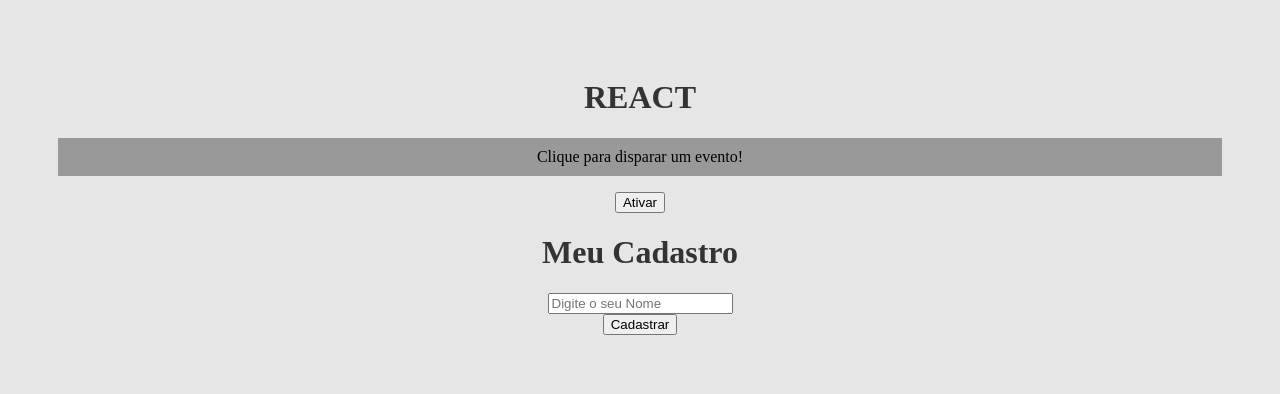
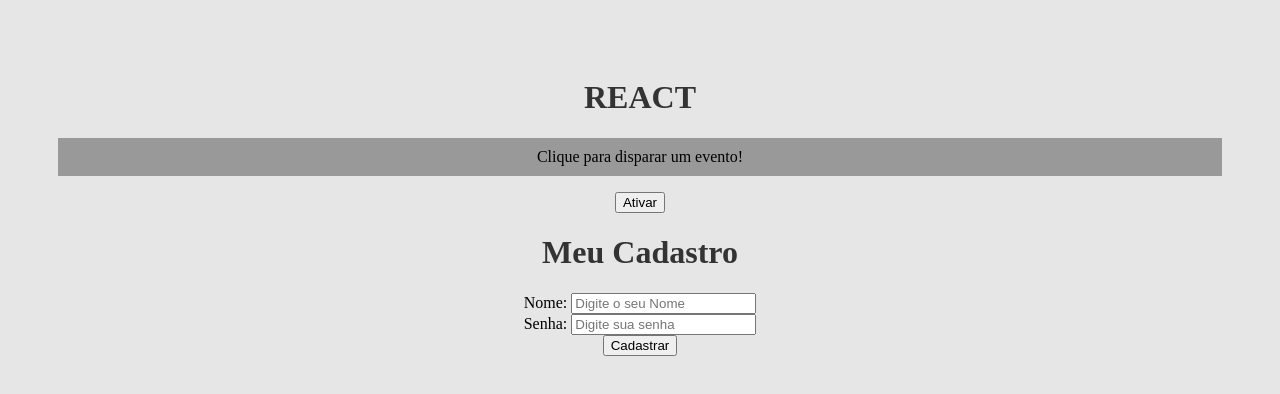
Before and after one commit to tiagoangelos/React, a React (Create React App) app: page / in a window 1280 px wide. Shown: the top 394 px of the page. Built offline with nearby package versions, Linux system fonts and the light colour scheme; the HTML template or start-up script is replaced by a standard one.

Commit message:
aprendendo useState para forms

```diff
--- a/src/components/Form.js
+++ b/src/components/Form.js
@@ -1,17 +1,41 @@
+import { useState } from 'react';
+
 function Form(){
 
     function CadastrarUsuario(event){
         event.preventDefault()
-        window.alert('Usuario cadastrado!')
+        console.log(`O Usuario: ${name}, Foi Cadastrado com a Senha: ${password}.`)
+
     }
+
+    const [name, setName] = useState()
+    const [password, setPassword] = useState()
 
     return (
         <div>
             <h1>Meu Cadastro</h1>
             <form onSubmit={CadastrarUsuario}>
                 <div>
-                    <input type='text' placeholder="Digite o seu Nome"></input>
+                    <label htmlFor="name">Nome: </label>
+                    <input
+                        type='text'
+                        id="name"
+                        name="name"
+                        placeholder="Digite o seu Nome"
+                        onChange={(e) => setName(e.target.value)}
+                    />
                 </div>
+                <div>
+                    <label htmlFor="password">Senha: </label>
+                    <input
+                        type='password'
+                        id="password"
+                        name="password"
+                        placeholder="Digite sua senha"
+                        onChange={(e) => setPassword(e.target.value)}
+                    />
+                </div>
+
                 <div>
                     <input type='submit' value="Cadastrar"></input>
                 </div>
```
